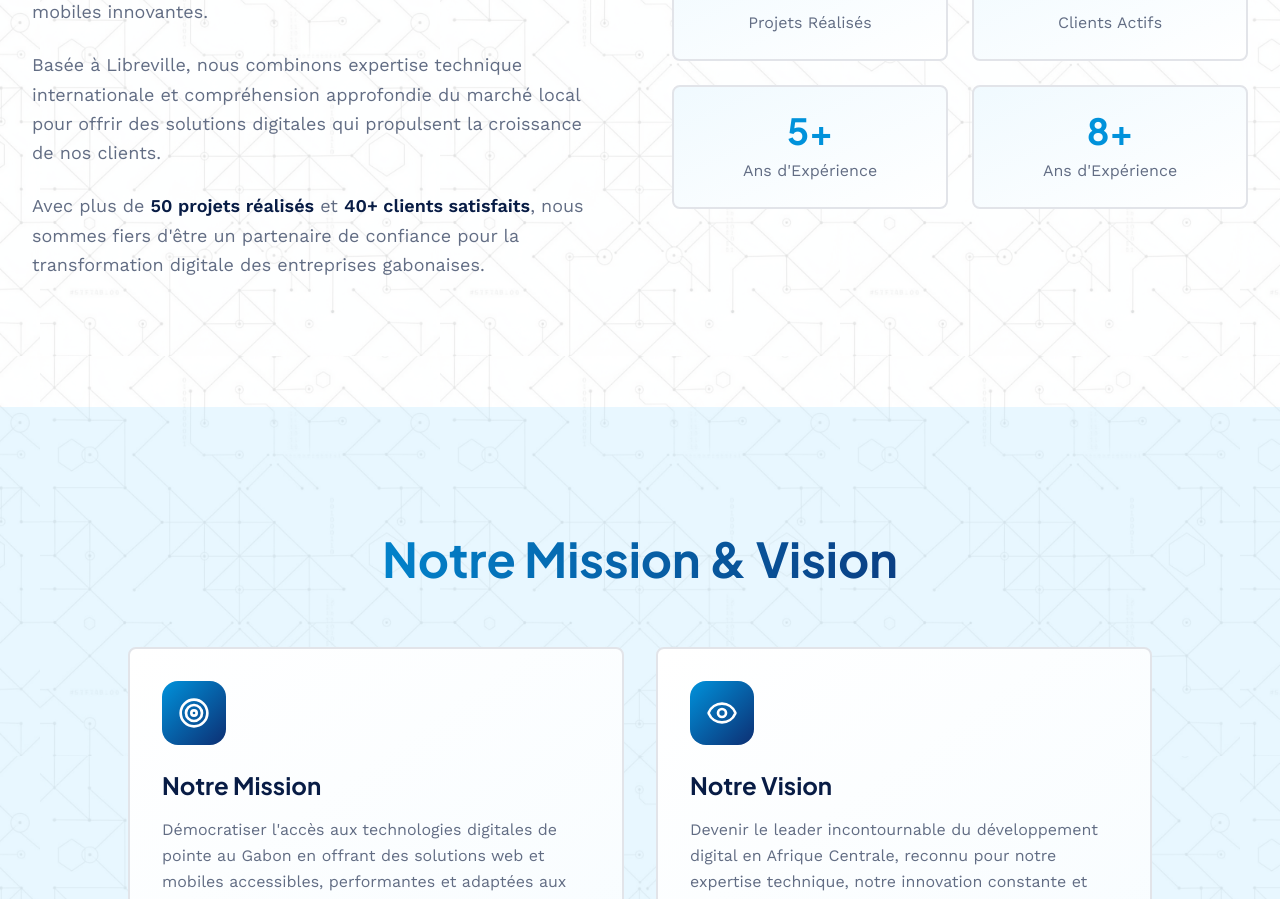
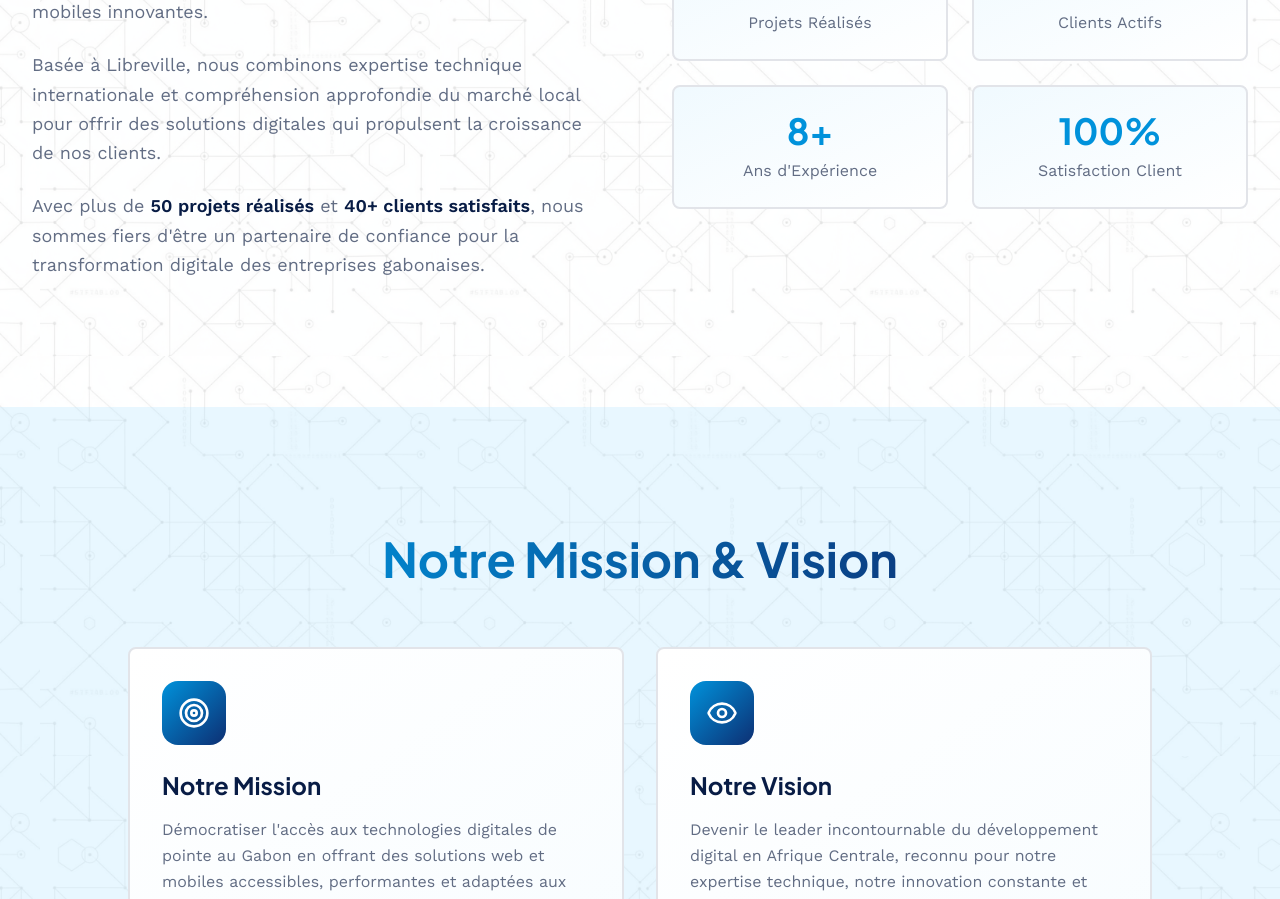
Before and after one commit to brice214/sg-b2f42701-634c-47b8-bbd1-2e23ad12ad16-1785503365, a Next.js app: page /a-propos in a window 1280 px wide. Shown: the part 844-1743 px from the top of the page. Built offline with nearby package versions, Linux system fonts and the light colour scheme.

Commit message:
fix(about): remove duplicate experience card

```diff
--- a/src/pages/a-propos.tsx
+++ b/src/pages/a-propos.tsx
@@ -131,15 +131,15 @@ export default function APropos() {
                 </Card>
                 <Card className="p-6 text-center border-2 card-hover bg-gradient-to-br from-xeta-blue-light/20 to-transparent">
                   <div className="text-4xl font-heading font-bold text-xeta-blue mb-2">
-                    5+
+                    8+
                   </div>
                   <p className="text-muted-foreground">Ans d'Expérience</p>
                 </Card>
                 <Card className="p-6 text-center border-2 card-hover bg-gradient-to-br from-xeta-blue-light/20 to-transparent">
                   <div className="text-4xl font-heading font-bold text-xeta-blue mb-2">
-                    8+
+                    100%
                   </div>
-                  <p className="text-muted-foreground">Ans d'Expérience</p>
+                  <p className="text-muted-foreground">Satisfaction Client</p>
                 </Card>
               </div>
             </div>
```
